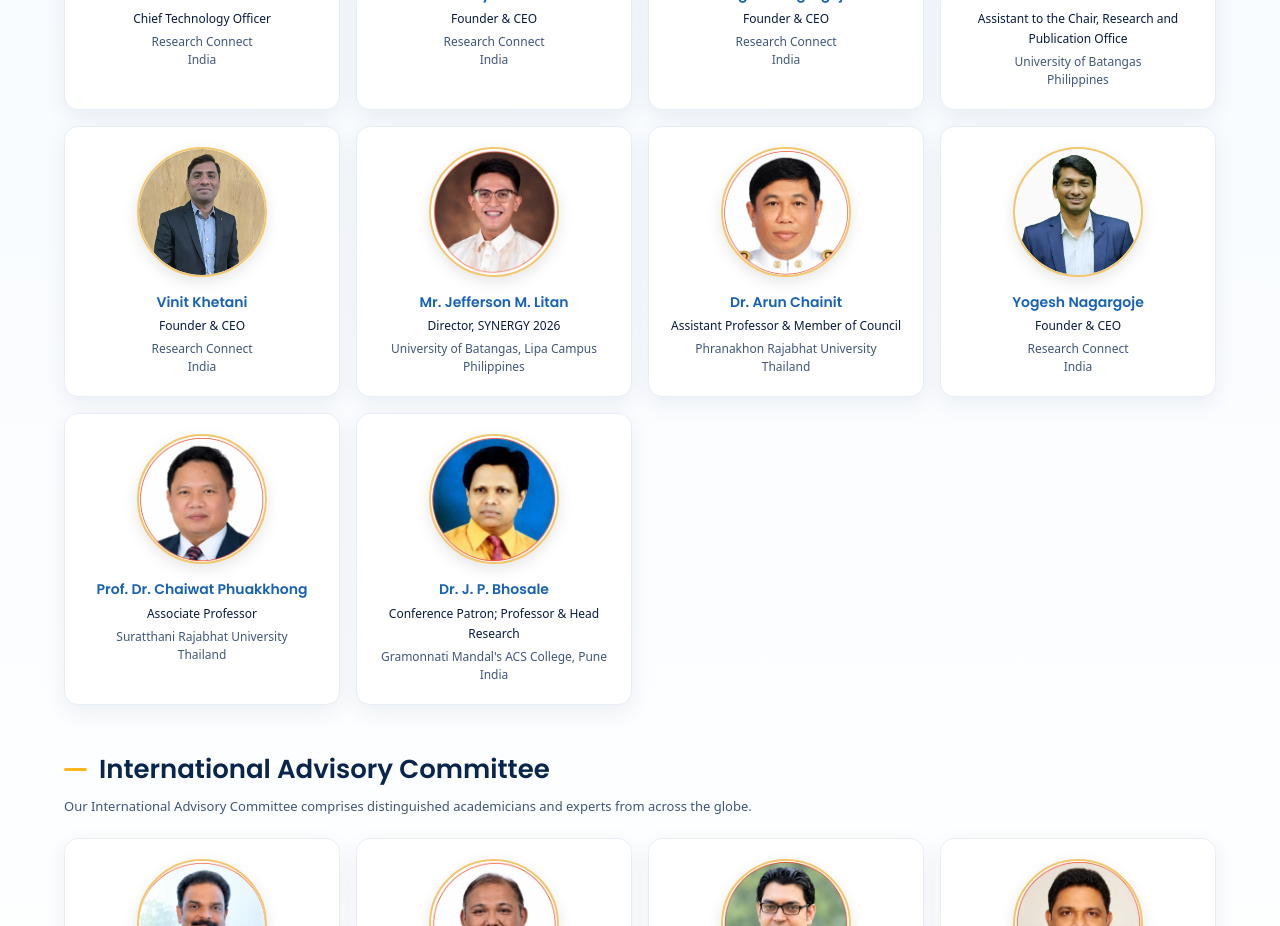
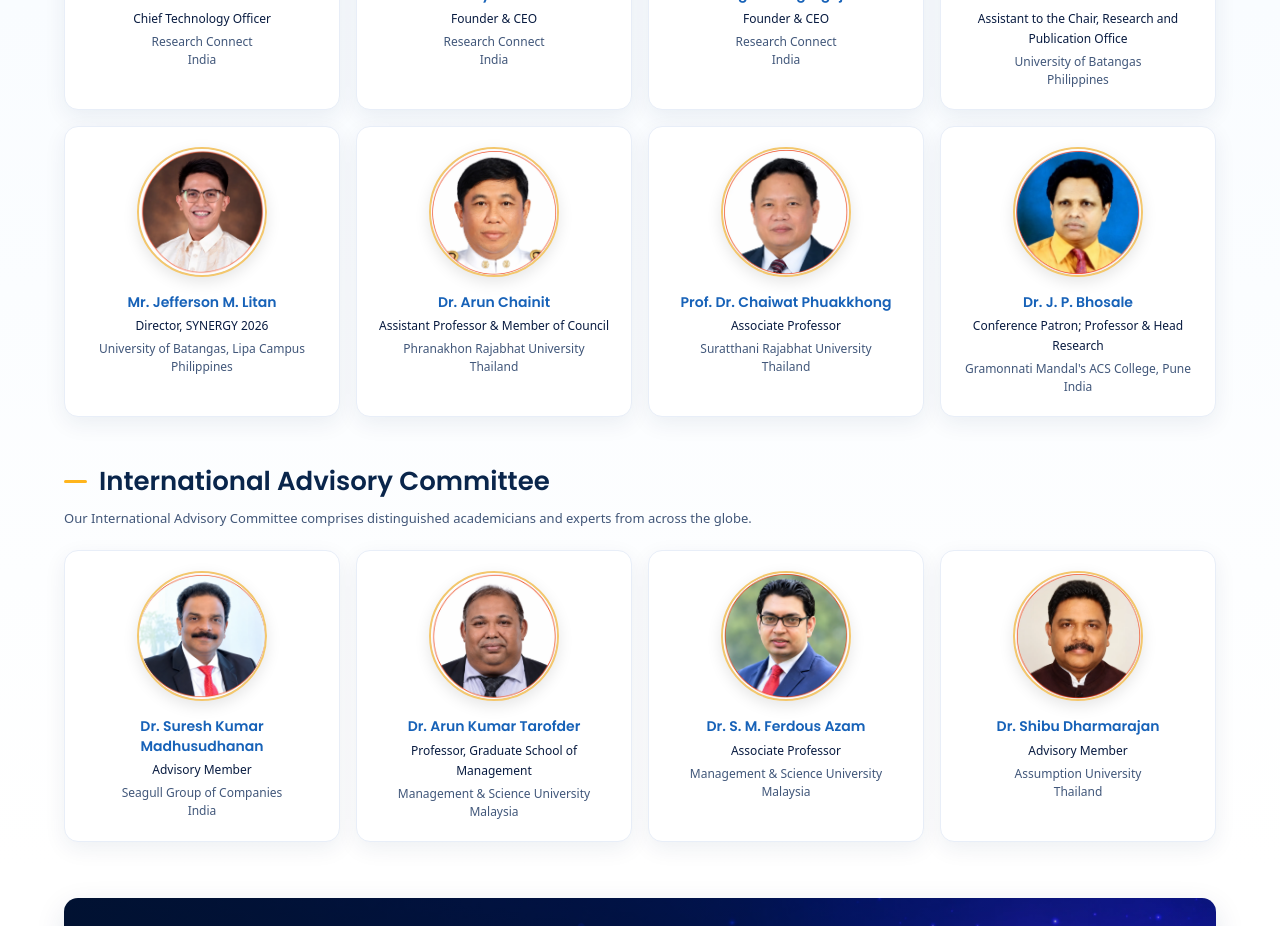
Before and after one commit to Dhanshri-Rc/Synergy-2026, a React (Vite) app: page /committee in a window 1280 px wide. Shown: the part 1980-2906 px from the top of the page. Built offline with nearby package versions, Linux system fonts and the light colour scheme.

Commit message:
Remove inactive committee members from the profile data

```diff
--- a/src/pages/Committee.jsx
+++ b/src/pages/Committee.jsx
@@ -162,13 +162,6 @@ const committeeSections = [
         image: michelleMalsi,
       },
       {
-        name: "Vinit Khetani",
-        role: "Founder & CEO",
-        organization: "Research Connect",
-        country: "India",
-        image: vinitKhetani,
-      },
-      {
         name: "Mr. Jefferson M. Litan",
         role: "Director, SYNERGY 2026",
         organization: "University of Batangas, Lipa Campus",
@@ -182,13 +175,6 @@ const committeeSections = [
         organization: "Phranakhon Rajabhat University",
         country: "Thailand",
         image: arunChainit,
-      },
-      {
-        name: "Yogesh Nagargoje",
-        role: "Founder & CEO",
-        organization: "Research Connect",
-        country: "India",
-        image: yogeshNagargoje,
       },
       {
         name: "Prof. Dr. Chaiwat Phuakkhong",
```
